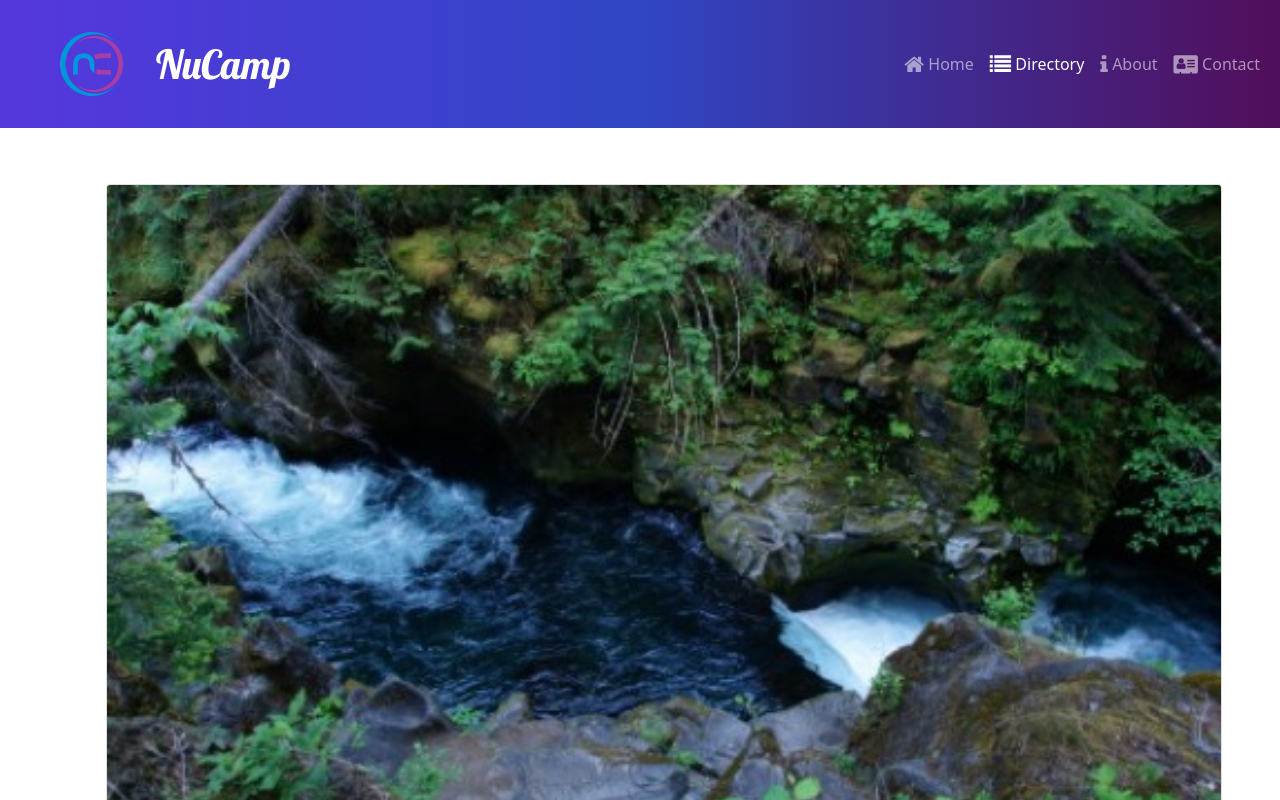
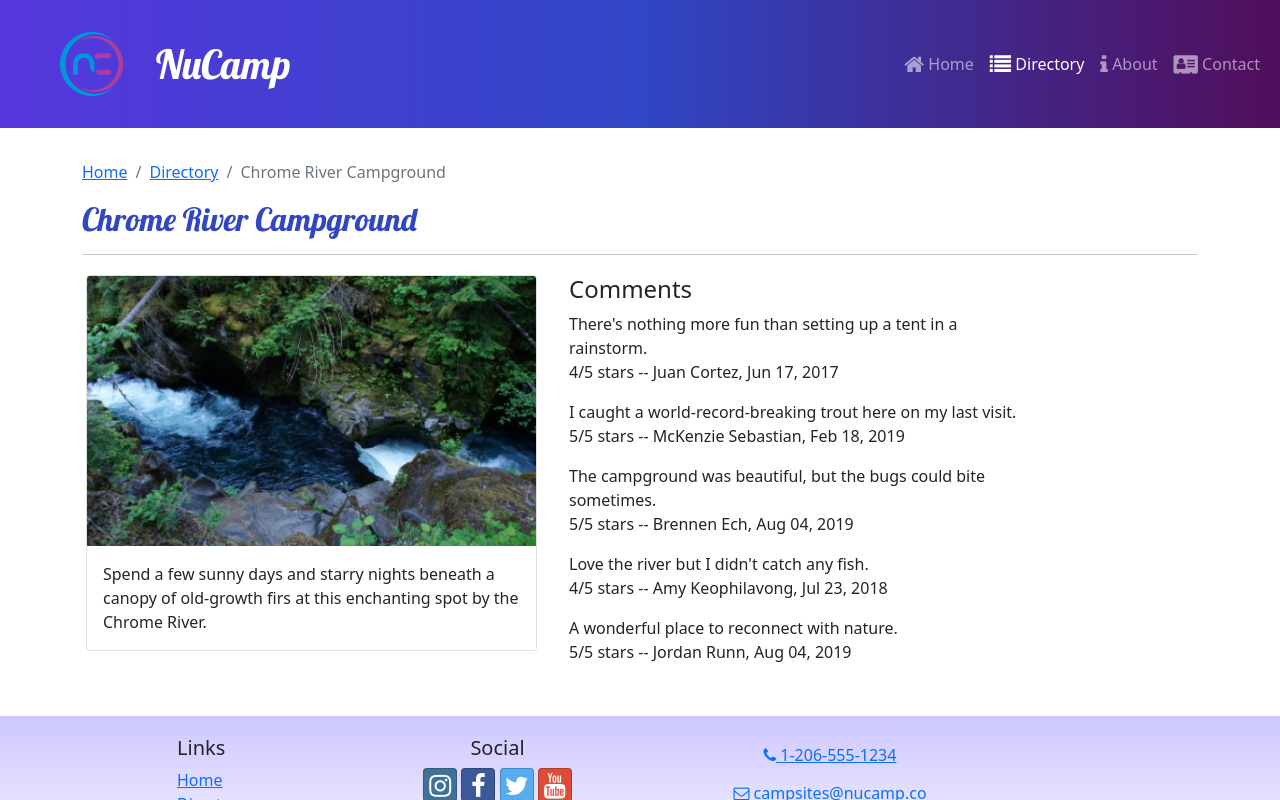
Before and after one commit to bobdain/nucampsite, a React (Create React App) app: page /directory/1 in a window 1280 px wide. Shown: the top 800 px of the page. Built offline with nearby package versions, Linux system fonts and the light colour scheme.

Commit message:
breadcrumbs

```diff
--- /dev/null
+++ b/src/components/SubHeader.js
@@ -0,0 +1,29 @@
+import { Col, Row, Breadcrumb, BreadcrumbItem } from 'reactstrap';
+import { Link } from 'react-router-dom';
+
+const SubHeader = ({ current, detail }) => {
+    return (
+        <Row>
+            <Col>
+                <Breadcrumb>
+                    <BreadcrumbItem>
+                        <Link to='/'>Home</Link>
+                    </BreadcrumbItem>
+
+                    {/* Conditional rendering */}
+                    {detail && (
+                        <BreadcrumbItem>
+                            <Link to='/directory'>Directory</Link>
+                        </BreadcrumbItem>
+                    )}
+
+                    <BreadcrumbItem active>{current}</BreadcrumbItem>
+                </Breadcrumb>
+                <h2>{current}</h2>
+                <hr />
+            </Col>
+        </Row>
+    );
+};
+
+export default SubHeader;
--- a/src/features/campsites/CampsiteDetail.js
+++ b/src/features/campsites/CampsiteDetail.js
@@ -4,7 +4,7 @@
     const { image, name, description } = campsite;
 
     return (
-        <Col md='12' className='m-4'>
+        <Col md='5' className='m-1'>
             <Card>
                 <CardImg top src={image} alt={name} />
                 <CardBody>
--- a/src/features/campsites/campsitesSlice.js
+++ b/src/features/campsites/campsitesSlice.js
@@ -11,7 +11,3 @@
 export const selectFeaturedCampsite = () => {
     return CAMPSITES.find((campsite => campsite.featured));
 }
-
-// export const selectRandomCampsite = () => {
-//     return CAMPSITES[Math.floor(Math.random() * CAMPSITES.length)];
-// }
--- /dev/null
+++ b/src/features/comments/Comment.js
@@ -0,0 +1,15 @@
+import { formatDate } from '../../utils/formatDate';
+
+const Comment = ({ comment }) => {
+    const { text: commentText, rating, author, date } = comment;
+
+    return (
+        <p>
+            {commentText}
+            <br />
+            {rating}/5 stars -- {author}, {formatDate(date)}
+        </p>
+    );
+};
+
+export default Comment;
--- /dev/null
+++ b/src/features/comments/CommentsList.js
@@ -0,0 +1,26 @@
+import { Col } from 'reactstrap';
+import Comment from './Comment';
+import { selectCommentsByCampsiteId } from './commentsSlice';
+
+const CommentsList = ({ campsiteId }) => {
+    const comments = selectCommentsByCampsiteId(campsiteId);
+
+    if (comments && comments.length > 0) {
+        return (
+            <Col md='5' className='m-1'>
+                <h4>Comments</h4>
+                {comments.map((comment) => {
+                    return <Comment key={comment.id} comment={comment} />;
+                })}
+            </Col>
+        );
+    }
+
+    return (
+        <Col md='5' className='m-1'>
+            There are no comments for this campsite yet.
+        </Col>
+    );
+};
+
+export default CommentsList;
--- /dev/null
+++ b/src/features/comments/commentsSlice.js
@@ -0,0 +1,7 @@
+import { COMMENTS } from '../../app/shared/COMMENTS';
+
+export const selectCommentsByCampsiteId = (campsiteId) => {
+    return COMMENTS.filter(
+        (comment) => comment.campsiteId === parseInt(campsiteId)
+    );
+};
--- a/src/pages/CampsiteDetailPage.js
+++ b/src/pages/CampsiteDetailPage.js
@@ -2,6 +2,8 @@
 import { useParams } from 'react-router-dom';
 import { selectCampsiteById } from '../features/campsites/campsitesSlice';
 import CampsiteDetail from '../features/campsites/CampsiteDetail';
+import CommentsList from '../features/comments/CommentsList';
+import SubHeader from '../components/SubHeader';
 
 const CampsiteDetailPage = () => {
     const { campsiteId } = useParams();
@@ -9,8 +11,10 @@
 
     return (
         <Container>
+            <SubHeader current={campsite.name} detail={true} />
             <Row>
                 <CampsiteDetail campsite={campsite} />
+                <CommentsList campsiteId={campsiteId} />
             </Row>
         </Container>
     );
--- a/src/pages/CampsitesDirectoryPage.js
+++ b/src/pages/CampsitesDirectoryPage.js
@@ -1,9 +1,11 @@
 import { Container } from 'reactstrap';
 import CampsitesList from '../features/campsites/CampsitesList';
+import SubHeader from '../components/SubHeader';
 
 const CampsitesDirectoryPage = () => {
     return (
         <Container>
+            <SubHeader current='Directory' />
             <CampsitesList />
         </Container>
     );
--- a/src/pages/HomePage.js
+++ b/src/pages/HomePage.js
@@ -1,9 +1,11 @@
 import { Container } from 'reactstrap';
 import DisplayList from '../features/display/DisplayList';
+import SubHeader from '../components/SubHeader';
 
 const HomePage = () => {
     return (
         <Container>
+            <SubHeader current='Home' />
             <DisplayList />
         </Container>
     );
--- /dev/null
+++ b/src/utils/formatDate.js
@@ -0,0 +1,7 @@
+export const formatDate = (date) => {
+    return new Intl.DateTimeFormat('en-US', {
+        year: 'numeric',
+        month: 'short',
+        day: '2-digit'
+    }).format(new Date(Date.parse(date)));
+};
```
